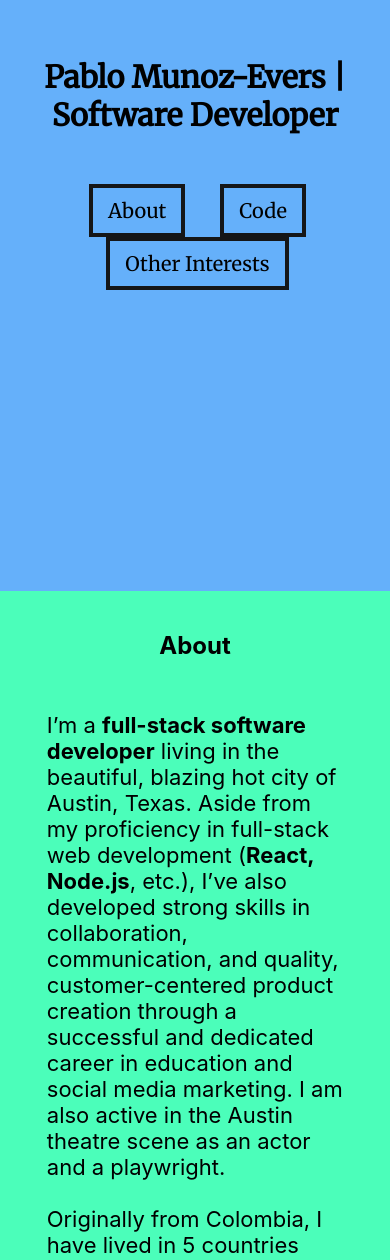
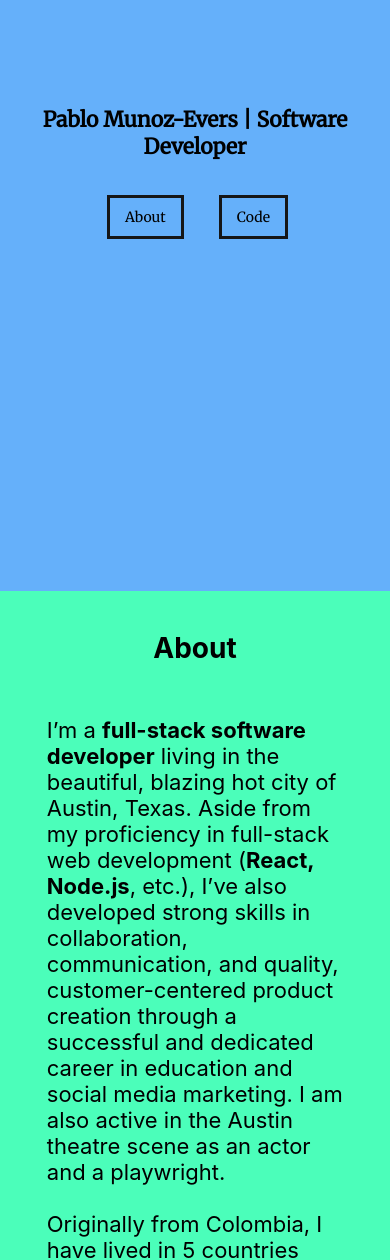
Before and after one commit to pamunev/pme-portfolio-site-2.0, a React (Create React App) app: page / in a window 390 px wide. Shown: the part 253-1513 px from the top of the page. Built offline with nearby package versions, Linux system fonts and the light colour scheme.

Commit message:
Styled some text for mobile-first.

```diff
--- a/src/assets/styles/index.css
+++ b/src/assets/styles/index.css
@@ -15,7 +15,7 @@
     justify-content: center;
     display: flex;
     flex-direction: column;
-    font-size: 26px;
+    font-size: 18px;
 
 }
 
@@ -30,7 +30,7 @@
     align-items: center;
     justify-content: center;
     flex-wrap: wrap;
-    font-size: 20px;
+    font-size: 14px;
 }
 
 
@@ -38,7 +38,7 @@
     cursor: pointer;
     margin-right: 35px;
     border: 2px solid #151617;
-    border-width: 4px;
+    border-width: 3px;
     padding: 10px 15px;
 }
 
@@ -63,7 +63,7 @@
 .content-header {
     padding: 40px 0 30px 0;
     font-weight: 700;
-    font-size: 24px;
+    font-size: 28px;
     font-family: Inter;
 }
 
@@ -99,6 +99,14 @@
 
 
 @media all and (min-width: 800px) {
+    .app-header {
+        font-size: 26px;
+    }
+
+    .app-navigation {
+        font-size: 20px;
+    }
+
     .background {
         background-color: blue;
     }
@@ -106,4 +114,8 @@
     .bio-paragraph {
         width: 60%;
     }
+
+    .button {
+        border-width: 4px;
+    }
 }
--- a/src/components/Header.js
+++ b/src/components/Header.js
@@ -29,13 +29,6 @@ function Header() {
               onClick={(event) => handleClick(event)}
             />
           </li>
-          <li>
-            <Button
-              text="Other Interests"
-              sectionId="other-interests"
-              onClick={(event) => handleClick(event)}
-            />
-          </li>
         </ul>
       </div>
     </header>
```
